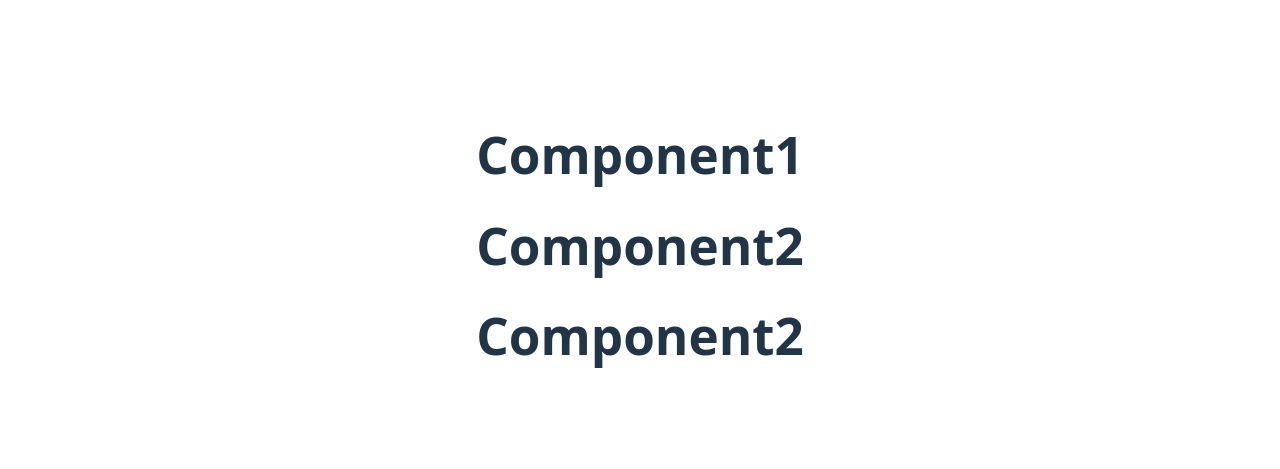
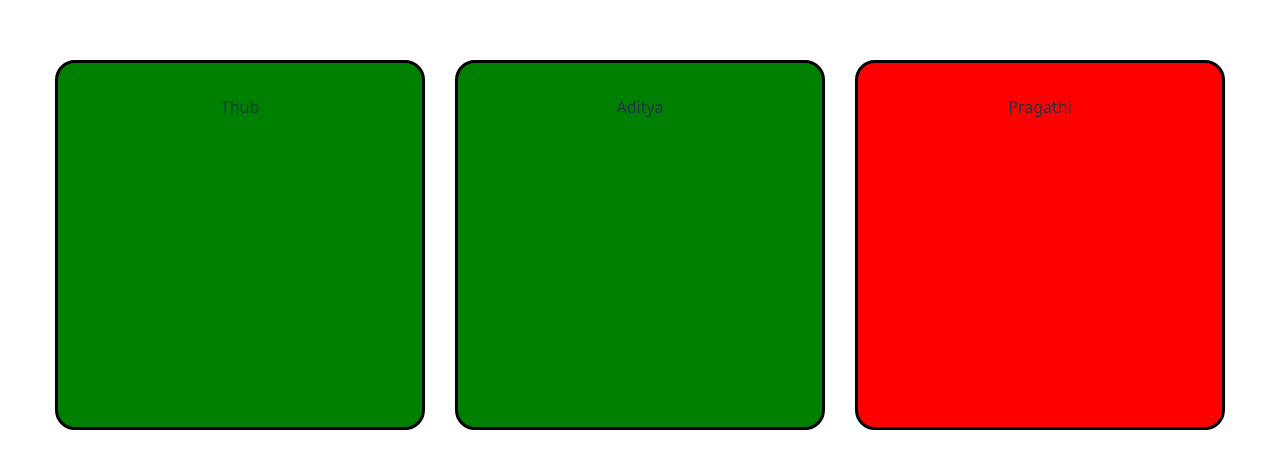
Before and after one commit to SaiDurga-28/React, a React (Vite) app: page / in a window 1280 px wide. Shown: the part 155-624 px from the top of the page. Built offline with nearby package versions, Linux system fonts and the light colour scheme.

Commit message:
Created Cards with Different Colours based on Condition

```diff
--- a/src/App.jsx
+++ b/src/App.jsx
@@ -78,12 +78,12 @@ function App() {
         })
 }
 </div> */}
-<Component1/>
+{/* <Component1/>
 <Component2/>
 {
   x==false ? <Component1/> : <Component2/>
-}
-{/* <Component/> */}
+} */}
+<Component/>
     </>
   )
 }
--- /dev/null
+++ b/src/Component.css
@@ -0,0 +1,37 @@
+.parent{
+    display: flex;
+    flex-wrap: wrap;
+    gap: 30px;
+ }
+ .card{
+    display: flex;
+    flex-direction: column;
+    flex-wrap: wrap;
+    align-items: center;
+    gap: 10px;
+    width: 300px;
+    height: 300px;
+    border: 3px solid black;
+    border-radius: 20px;
+ }
+ /* .logo{
+    width: 100%;
+    height: 150px;
+ }
+ .info{
+    display: flex;
+    flex-wrap: wrap;
+    flex-direction: column;
+    align-items: center;
+    justify-content: center;
+ }
+ .price,.brand{
+    font-size: 20px;
+    color: red;
+ } */
+ .bg-green{
+    background-color: green;
+}
+.bg-red{
+    background-color: red;
+}
--- /dev/null
+++ b/src/Component.jsx
@@ -0,0 +1,44 @@
+import React from "react";
+import './Component.css';
+const Component=()=>{
+    var Data=[
+        {
+            "name":"Thub",
+            variant:"Green"
+        },
+         {
+            "name":"Aditya",
+            variant:"Green"
+        },
+         {
+            "name":"Pragathi",
+            variant:"Red"
+        }
+    ]
+  return(
+    <>
+    {/* <h1>Component</h1> */}
+    <div className="parent">
+        {
+      //       Data.map((ele)=>{
+      //          return  (<div className="card">
+      //   <div className="logo">
+      //      <img src="{data.image}"/>
+      //   </div>
+      //   <div className="info">
+      //     <div className="price">Price: {Data.price}</div>
+      //     <div className="brand">Brand: {Data.brand}</div>
+      //   </div>
+      // </div>)
+      // })
+         Data.map((ele) => (
+          <div className={ele.variant == "Green" ? "card bg-green" : "card bg-red"}>
+            {ele.name}
+          </div>
+        ))
+        }
+    </div>
+    </>
+  )
+}
+export default Component;
```
